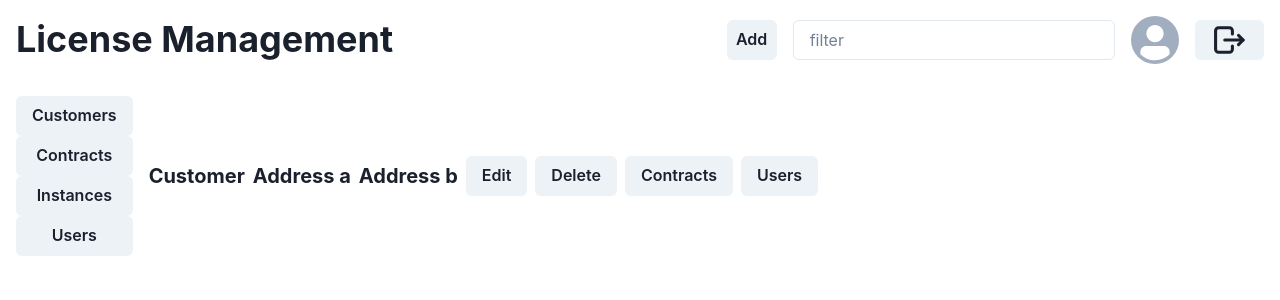
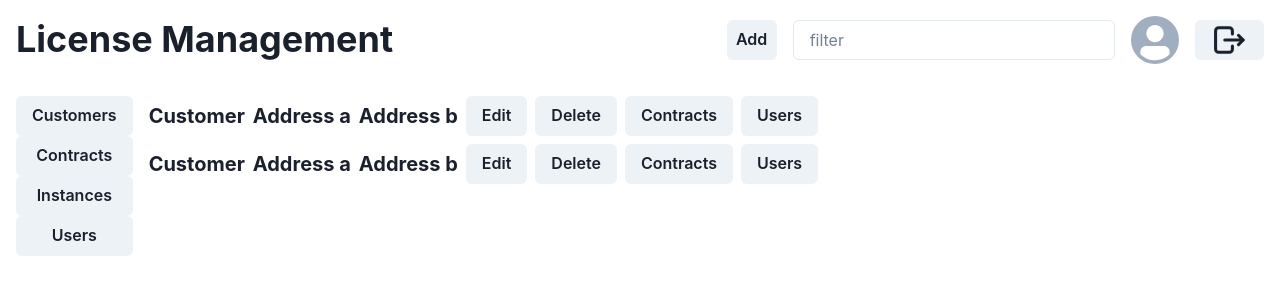
Before and after one commit to ralfze/group-04-license-management, a React (Create React App) app in the folder license-management/frontend/: page / in a window 1280 px wide. Shown: the top 300 px of the page. Built offline with nearby package versions, Linux system fonts and the light colour scheme.

Commit message:
Fix Flex #4

```diff
--- a/license-management/frontend/src/routes/root.js
+++ b/license-management/frontend/src/routes/root.js
@@ -3,12 +3,8 @@ import {
   ChakraProvider,
   Button,
   HStack,
-  Box,
-  Stack,
-  VStack,
   Input,
   Avatar,
-  Grid,
   Heading,
   Flex,
   Spacer,
@@ -35,7 +31,7 @@ const Root = () => {
         </HStack>
       </Flex>
 
-      <Flex as="nav" p="1em" alignItems="center">
+      <Flex as="nav" p="1em" alignItems="flex-start">
         <Flex spacing="1em" direction="column">
           <Button as={Link} to="/customers" variant="solid" size="md">
             Customers
@@ -51,8 +47,38 @@ const Root = () => {
           </Button>
         </Flex>
 
-        <Flex as="div" p="1em">
-          <HStack>
+        <Flex as="div" direction='column' paddingTop='0em' paddingLeft='1em' gap='0.5em'>
+          <HStack w='100%'>
+            <Heading as="h2" size="md">
+              Customer
+            </Heading>
+
+            <Heading as="h2" size="md">
+              Address a
+            </Heading>
+
+            <Heading as="h2" size="md">
+              Address b
+            </Heading>
+
+            <Button as={Link} to="edit" variant="solid" size="md">
+              Edit
+            </Button>
+
+            <Button as={Link} to="/delete" variant="solid" size="md">
+              Delete
+            </Button>
+
+            <Button as={Link} to="/contracts" variant="solid" size="md">
+              Contracts
+            </Button>
+
+            <Button as={Link} to="/users" variant="solid" size="md">
+              Users
+            </Button>
+          </HStack>
+
+          <HStack w='100%'>
             <Heading as="h2" size="md">
               Customer
             </Heading>
```
